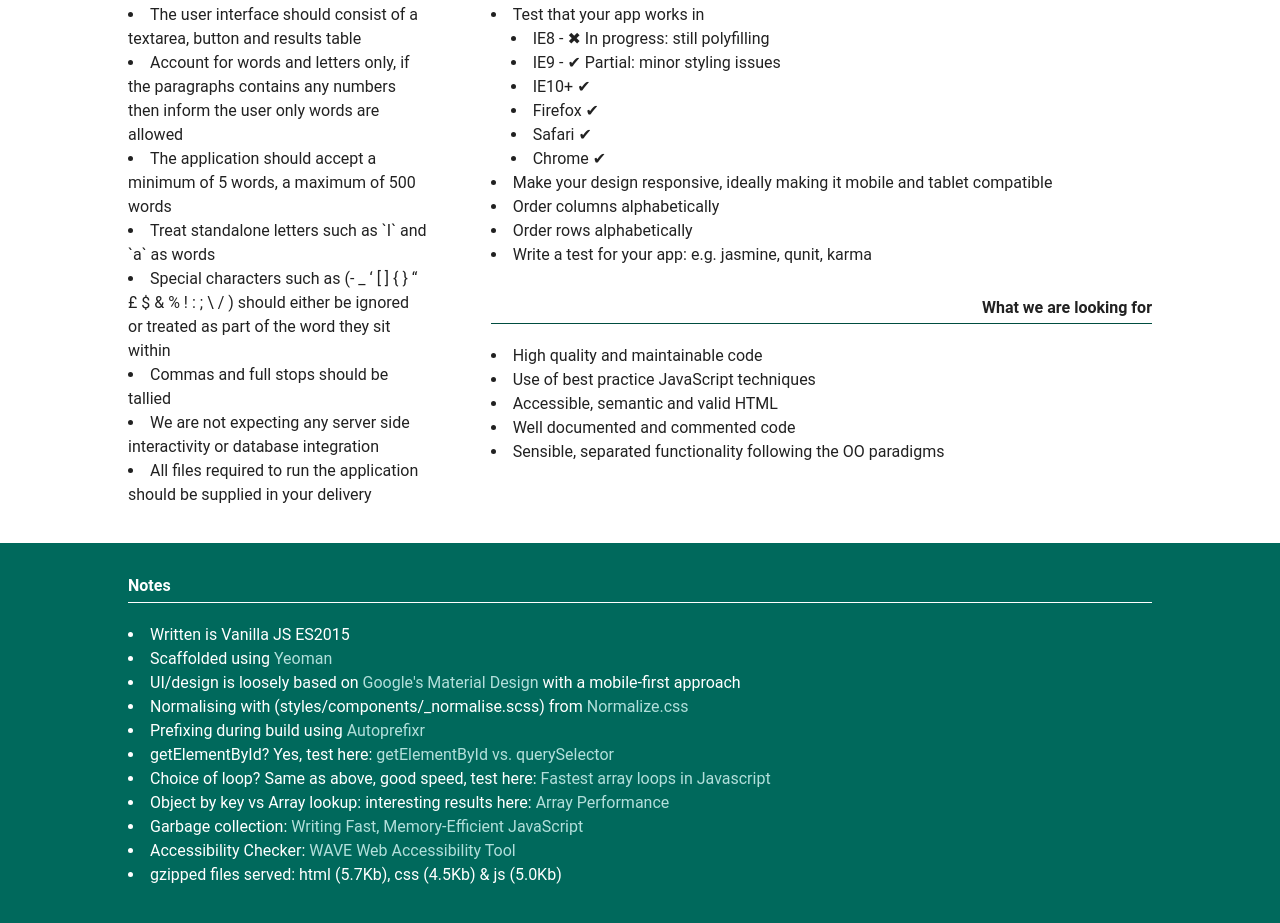
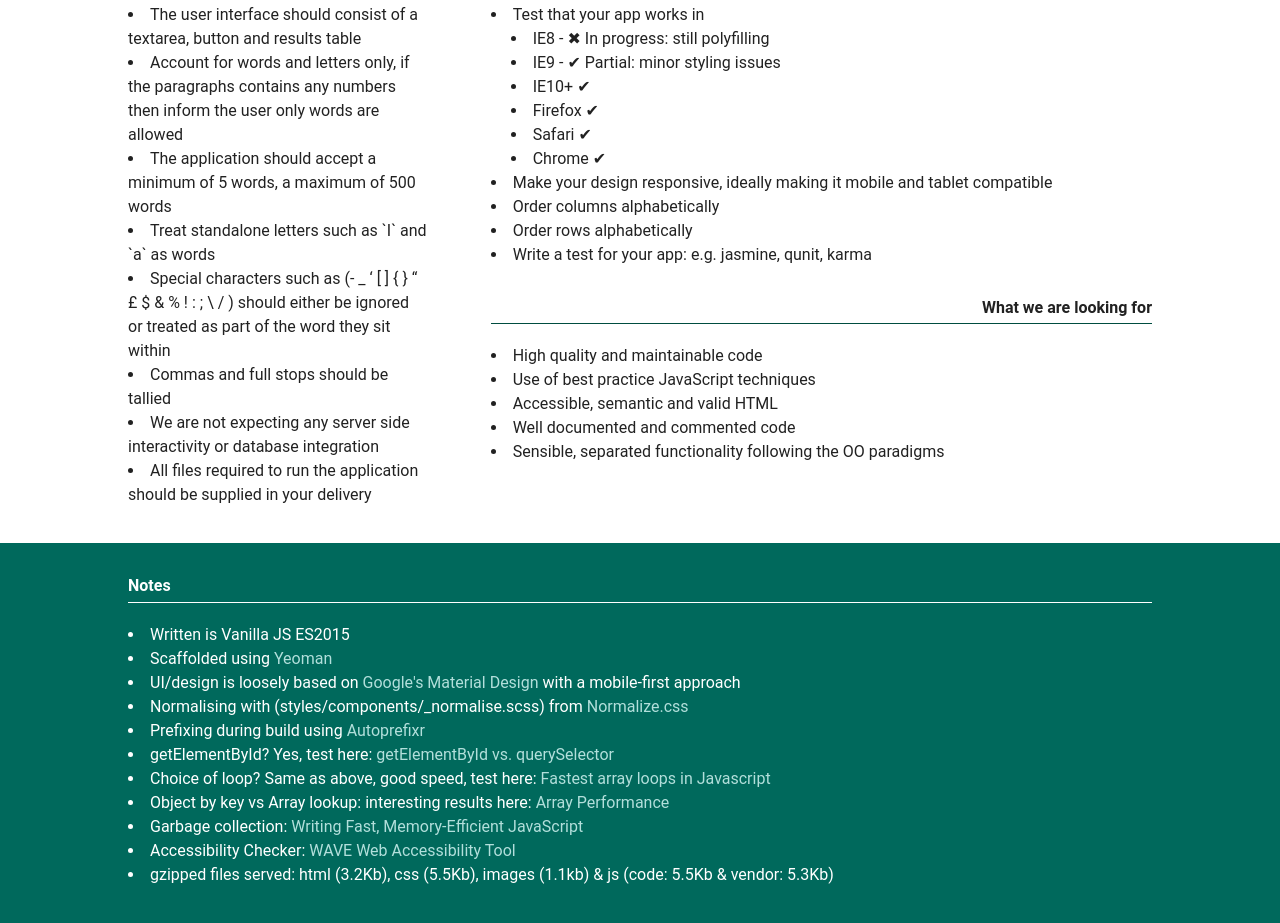
Before and after one commit to iller7/bt-app, a website: page app/index.html in a window 1280 px wide. Shown: the part 768-1691 px from the top of the page. Drawn offline with nearby package versions, Linux system fonts and the light colour scheme; files that its build step writes are made by us from their sources.

Commit message:
page weight numbers

```diff
--- a/app/index.html
+++ b/app/index.html
@@ -143,7 +143,7 @@
 						<li>Object by key vs Array lookup: interesting results here: <a href="https://jsperf.com/array-vs-object-performance/35" rel="external">Array Performance</a></li>
 						<li>Garbage collection: <a href="https://www.smashingmagazine.com/2012/11/writing-fast-memory-efficient-javascript/" rel="external">Writing Fast, Memory-Efficient JavaScript</a></li>
 						<li>Accessibility Checker: <a href="http://wave.webaim.org/report#/https://iller7.github.io/">WAVE Web Accessibility Tool</a></li>
-						<li>gzipped files served: html (5.7Kb), css (4.5Kb) &amp; js (5.0Kb)</li>
+						<li>gzipped files served: html (3.2Kb), css (5.5Kb), images (1.1kb) &amp; js (code: 5.5Kb &amp; vendor: 5.3Kb)</li>
 					</ul>
 				</div>
 			</div>
```
Also changed, not shown: dist/index.html.
